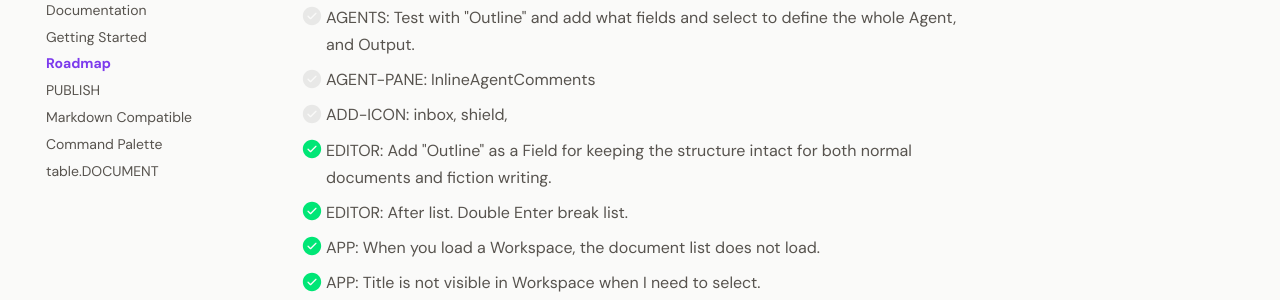
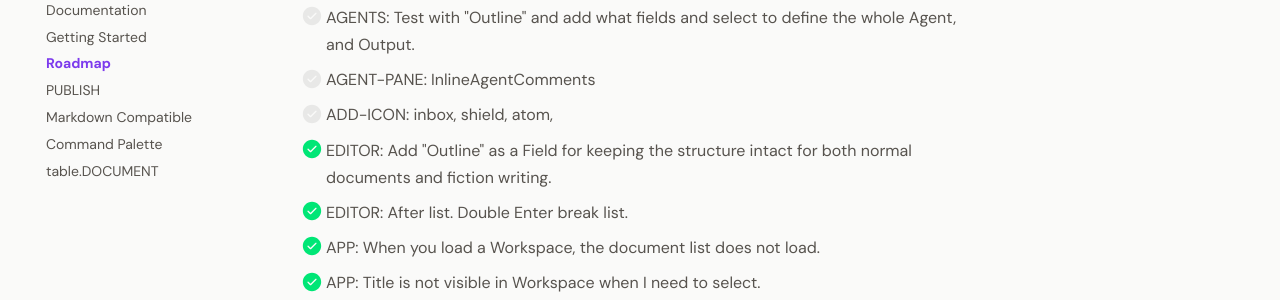
Before and after one commit to larssonhthomas-afk/writebase-docs, an MkDocs documentation site: the page built from docs/009-roadmap.md, in a window 1280 px wide and 900 px high, scrolled down 950 px. Shown: the part 156-456 px from the top of the window. Built offline with MkDocs 1.6.1 and Material for MkDocs 9.7.7, drawn with Linux system fonts in a browser that asks for light colours; some web fonts are replaced.

Commit message:
Update 009-roadmap.md

```diff
--- a/docs/009-roadmap.md
+++ b/docs/009-roadmap.md
@@ -42,7 +42,7 @@ This Backlog has a priority 1-3.
 - [ ] SHORTCUTS: Review keyboard shortcuts.
 - [ ] AGENTS: Test with "Outline" and add what fields and select to define the whole Agent, and Output.
 - [ ] AGENT-PANE: InlineAgentComments
-- [ ] ADD-ICON: inbox, shield,
+- [ ] ADD-ICON: inbox, shield, atom,
 
 - [x] EDITOR: Add "Outline" as a Field for keeping the structure intact for both normal documents and fiction writing.
 - [x] EDITOR: After list. Double Enter break list.
```
